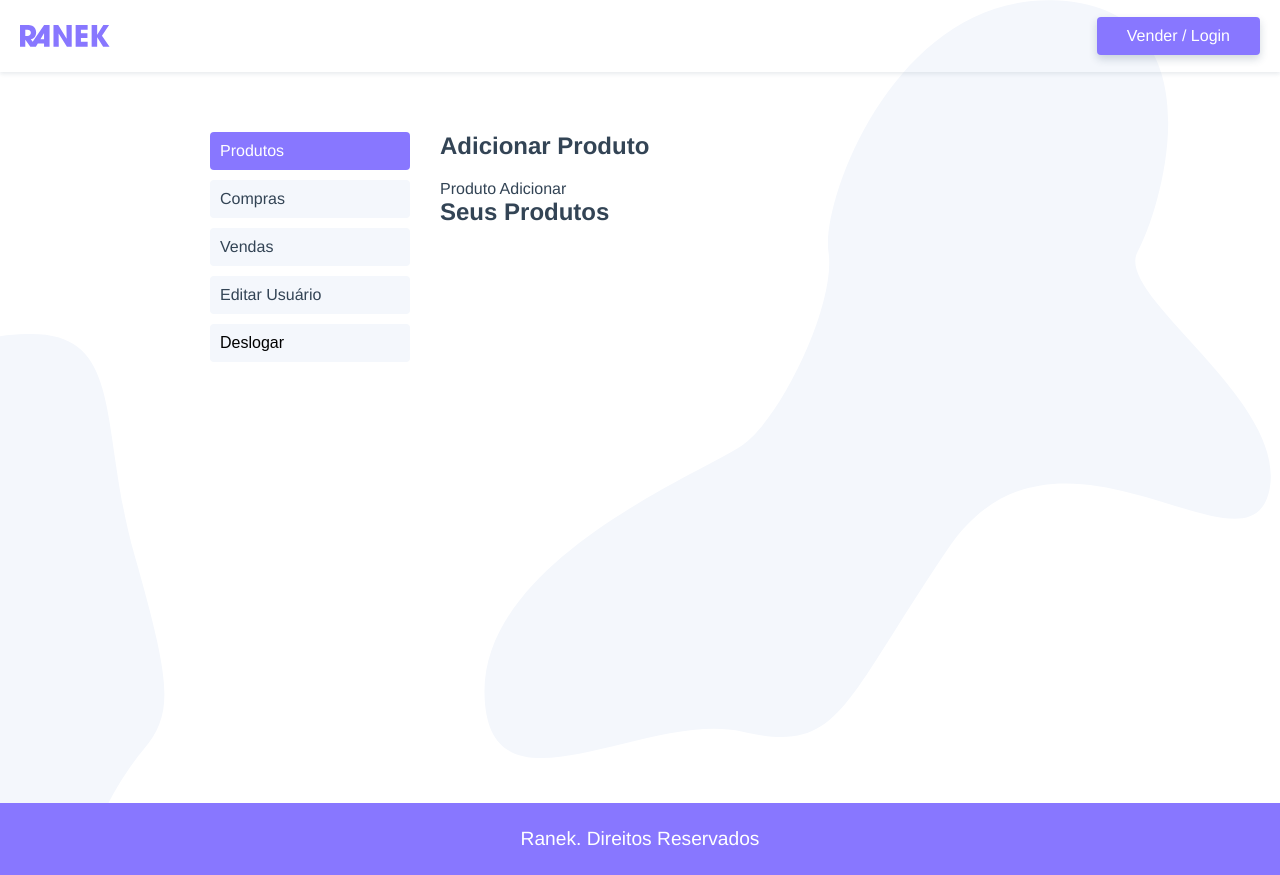
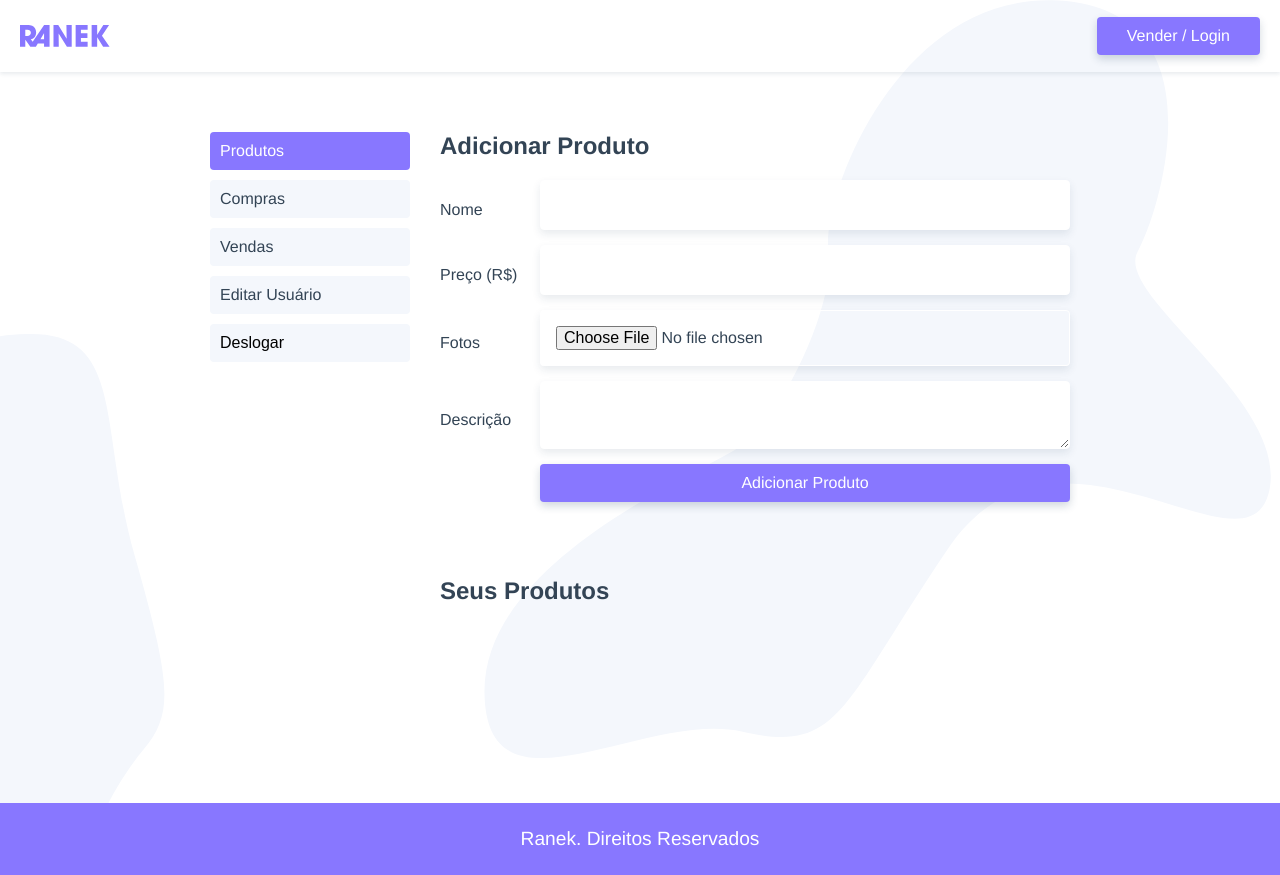
Before and after one commit to lucasaecio/ranek, a Vue app: page /user in a window 1280 px wide. Built offline with nearby package versions, Linux system fonts and the light colour scheme.

Commit message:
Implementação da adição de novos produtos

```diff
--- a/src/components/AddProduct.vue
+++ b/src/components/AddProduct.vue
@@ -1,13 +1,57 @@
 <template>
-  <p>Produto Adicionar</p>
+<form class="adicionar-produto">
+
+    <label for="nome">Nome</label>
+    <input id="nome" name="nome" type="text" v-model="produto.nome">
+    <label for="preco">Preço (R$)</label>
+    <input id="preco" name="preco" type="number" v-model="produto.preco">
+    <label for="fotos">Fotos</label>
+    <input id="fotos" name="fotos" type="file" ref="fotos">
+    <label for="preco">Descrição</label>
+    <textarea id="preco" name="preco" v-model="produto.descricao"></textarea>
+    <input class="btn" type="button" value="Adicionar Produto" @click.prevent="adicionarProduto">
+</form>
 </template>
 
 <script>
+import {api} from "@/services.js"
+
 export default {
-    name:'AddProduct'
+    name:'AddProduct',
+    data() {
+        return {
+            produto: {
+                nome: '',
+                preco: '',
+                descricao: '',
+                fotos: null
+            }
+        }
+    },
+    methods: {
+        formatarProduto() {
+            this.produto.usuario_id = this.$store.state.user.id
+        },
+        adicionarProduto() {
+            this.formatarProduto();
+            api.post("/produto", this.produto).then(() => {
+                this.$store.dispatch("getUserProducts")
+            })
+        }
+    }
 }
 </script>
 
-<style>
+<style scoped>
+.adicionar-produto {
+    display: grid;
+    grid-template-columns: 100px 1fr;
+    align-items: center;
+    margin-bottom: 60px;
+}
+
+.btn {
+    grid-column: 2;
+}
 
 </style>
--- a/src/views/profile/UserProducts.vue
+++ b/src/views/profile/UserProducts.vue
@@ -11,7 +11,6 @@
     </li>
 
   </transition-group>
-  {{user_products}}
 </section>
 </template>
 
@@ -50,4 +49,14 @@
   margin-bottom: 20px;
 }
 
+.list-enter,
+.list-leave-to {
+  opacity: 0;
+  transform: translate3d(20px, 0, 0);
+}
+
+.list-enter-active,
+.list-leave-active {
+  transition: all .3s;
+}
 </style>
```
Also changed, not shown: ranek-api/ranek.json (+16 -0 lines).
